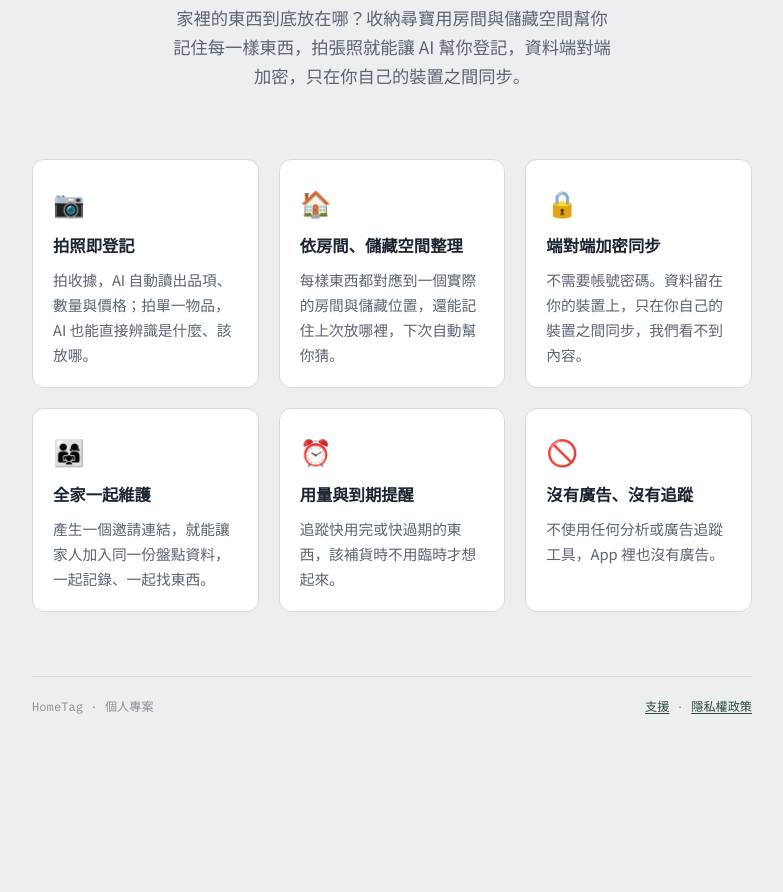
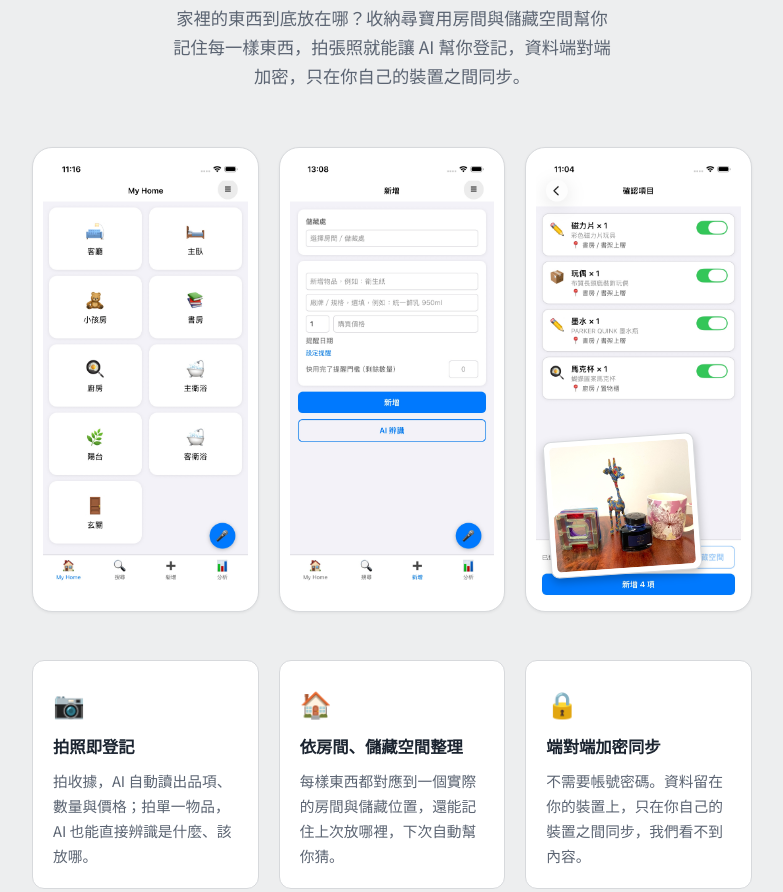
Before and after one commit to mll-app/hometag-privacy, a plain HTML site: page index.html in a window 1280 px wide. Shown: the part 387-1279 px from the top of the page, without its empty margins (248-1031 px from the left). Before the commit the page ends 1201 px from the top, so only its background shows below. Drawn offline with Linux system fonts and the light colour scheme.

Commit message:
Add ZH/EN screenshot gallery to marketing page

```diff
--- a/index.html
+++ b/index.html
@@ -16,7 +16,7 @@
     <nav class="site-nav">
       <a href="index.html" aria-current="page"><span data-lang-content="zh">關於</span><span data-lang-content="en">About</span></a>
       <a href="support.html"><span data-lang-content="zh">支援</span><span data-lang-content="en">Support</span></a>
-      <a href="privacy.html"><span data-lang-content="zh">政策</span><span data-lang-content="en">Policies</span></a>
+      <a href="privacy.html"><span data-lang-content="zh">隱私權 & 免責聲明</span><span data-lang-content="en">Policies</span></a>
     </nav>
     <div class="lang-toggle" role="group" aria-label="Language">
       <button type="button" id="btn-zh" aria-pressed="true">中文</button>
@@ -33,6 +33,25 @@
       <h1 data-lang-content="en">HomeTag</h1>
       <p data-lang-content="zh">家裡的東西到底放在哪？收納尋寶用房間與儲藏空間幫你記住每一樣東西，拍張照就能讓 AI 幫你登記，資料端對端加密，只在你自己的裝置之間同步。</p>
       <p data-lang-content="en">Where did you put that, again? HomeTag tracks everything your household owns by room and storage space, lets AI log items straight from a photo, and keeps it all end-to-end encrypted, synced only between your own devices.</p>
+    </div>
+
+    <div class="screenshot-grid">
+      <div class="screenshot" data-lang-content="zh"><img src="assets/home_zh.jpg" alt="收納尋寶 首頁畫面" loading="lazy"></div>
+      <div class="screenshot" data-lang-content="zh"><img src="assets/add_zh.jpg" alt="收納尋寶 AI 拍照登記" loading="lazy"></div>
+      <div class="screenshot" data-lang-content="zh">
+        <div class="screenshot-media">
+          <img src="assets/confirm_zh.jpg" alt="收納尋寶 確認畫面">
+          <div class="demo-photo"><img src="assets/source_photo.jpg" alt="用來辨識的原始照片" loading="lazy"></div>
+        </div>
+      </div>
+      <div class="screenshot" data-lang-content="en"><img src="assets/home_en.jpg" alt="HomeTag home screen" loading="lazy"></div>
+      <div class="screenshot" data-lang-content="en"><img src="assets/add_en.jpg" alt="HomeTag AI photo scan" loading="lazy"></div>
+      <div class="screenshot" data-lang-content="en">
+        <div class="screenshot-media">
+          <img src="assets/confirm_en.jpg" alt="HomeTag confirm screen">
+          <div class="demo-photo"><img src="assets/source_photo.jpg" alt="Photo used for AI recognition" loading="lazy"></div>
+        </div>
+      </div>
     </div>
 
     <div class="feature-grid">
@@ -81,8 +100,8 @@
     </div>
 
     <footer class="doc-footer">
-      <span>HomeTag · <span data-lang-content="zh">個人專案</span><span data-lang-content="en">an independent project</span></span>
-      <span><a href="support.html"><span data-lang-content="zh">支援</span><span data-lang-content="en">Support</span></a> · <a href="privacy.html"><span data-lang-content="zh">隱私權政策</span><span data-lang-content="en">Privacy Policy</span></a></span>
+      <!-- <span><a href="support.html"><span data-lang-content="zh">支援</span><span data-lang-content="en">Support</span></a> · <a href="privacy.html"><span data-lang-content="zh">隱私權政策</span><span data-lang-content="en">Privacy Policy</span></a></span>
+      -->
     </footer>
   </div>
 </div>
--- a/style.css
+++ b/style.css
@@ -340,6 +340,36 @@ footer.doc-footer {
 }
 .hero p { max-width: 46ch; margin: 0 auto; color: var(--ink-muted); font-size: 1.08rem; }
 
+.screenshot-grid {
+  display: grid;
+  grid-template-columns: repeat(auto-fit, minmax(180px, 1fr));
+  gap: 20px;
+  margin: 0 0 48px;
+}
+.screenshot {
+  background: var(--surface);
+  border: 1px solid var(--rule);
+  border-radius: 20px;
+  padding: 10px;
+  box-shadow: 0 1px 3px rgba(0, 0, 0, 0.06);
+}
+.screenshot img { display: block; width: 100%; border-radius: 14px; }
+
+.screenshot-media { position: relative; }
+.demo-photo {
+  position: absolute;
+  left: 5%;
+  top: 63%;
+  width: 74%;
+  background: var(--surface);
+  border: 1px solid var(--rule);
+  border-radius: 8px;
+  padding: 5px;
+  box-shadow: 0 4px 10px rgba(0, 0, 0, 0.25);
+  transform: rotate(-4deg);
+}
+.demo-photo img { display: block; width: 100%; border-radius: 5px; }
+
 .feature-grid {
   display: grid;
   grid-template-columns: repeat(auto-fit, minmax(220px, 1fr));
```
Also changed, not shown: assets/add_de.jpg (added), assets/add_en.jpg (added), assets/add_zh.jpg (added), assets/confirm_de.jpg (added), assets/confirm_en.jpg (added), assets/confirm_zh.jpg (added), assets/home_de.jpg (added), assets/home_en.jpg (added), assets/home_zh.jpg (added), assets/source_photo.jpg (added), 1 other file.
